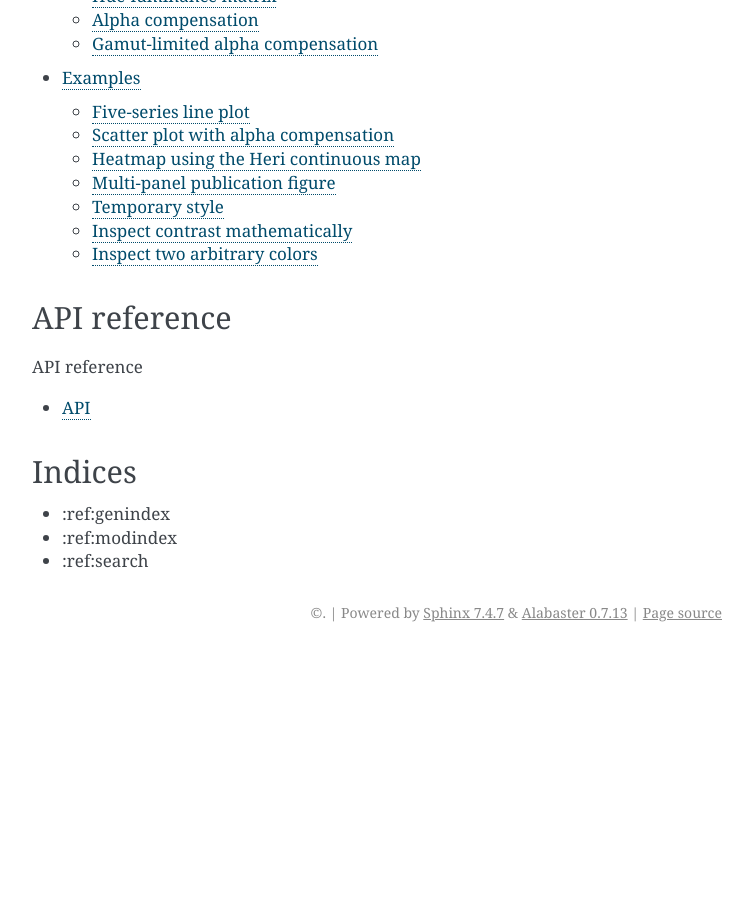
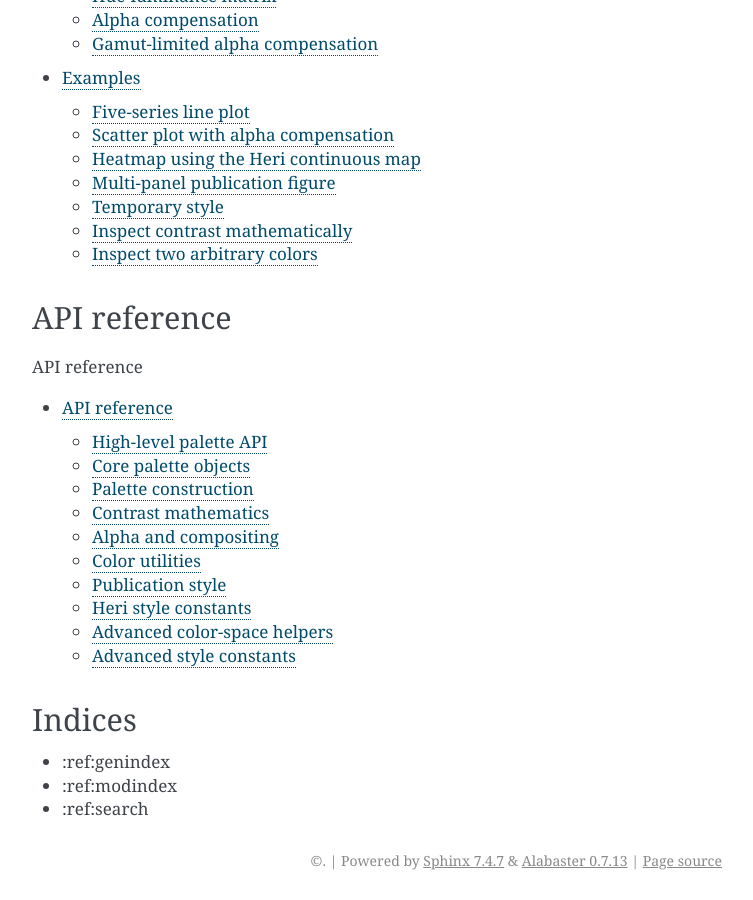
Before and after one commit to heri-espino/Colors, a Sphinx documentation site: the page built from docs/source/index.rst, in a window 1280 px wide and 900 px high, scrolled down 1249 px. Shown: the whole window, without its empty margins (388-1141 px from the left). Built offline with Sphinx 7.4.7, drawn with Linux system fonts in a browser that asks for light colours; before the commit the page ends 1901 px from its top, so only the background shows below that; some of the changed lines change nothing that is shown.

Commit message:
Document complete public and advanced API

```diff
--- a/docs/source/api.rst
+++ b/docs/source/api.rst
@@ -1,14 +1,126 @@
-API
-===
+API reference
+=============
 
-.. automodule:: contrastcolors
+This reference documents the public API first, followed by lower-level module
+helpers intended for advanced use.
+
+High-level palette API
+----------------------
+
+.. autofunction:: contrastcolors.color_palette
+
+.. autofunction:: contrastcolors.contrast_palette
+
+.. autofunction:: contrastcolors.show_palette
+
+Core palette objects
+--------------------
+
+.. autoclass:: contrastcolors.ColorCell
    :members:
 
-.. automodule:: contrastcolors.palette
+.. autoclass:: contrastcolors.RenderedColor
    :members:
 
-.. automodule:: contrastcolors.alpha
+.. autoclass:: contrastcolors.Palette
+   :members:
+   :special-members: __len__, __getitem__
+
+.. autoclass:: contrastcolors.ContrastGrid
+   :members:
+   :special-members: __getitem__
+
+Palette construction
+--------------------
+
+.. autofunction:: contrastcolors.color_for_luminance
+
+.. autofunction:: contrastcolors.contrast_grid
+
+Contrast mathematics
+--------------------
+
+.. autofunction:: contrastcolors.luminance_ladder
+
+.. autofunction:: contrastcolors.luminance_contrast
+
+.. autofunction:: contrastcolors.relative_luminance
+
+.. autofunction:: contrastcolors.contrast_ratio
+
+Alpha and compositing
+---------------------
+
+.. autoclass:: contrastcolors.AlphaCompensation
    :members:
 
-.. automodule:: contrastcolors.contrast
-   :members:
+.. autofunction:: contrastcolors.composite
+
+.. autofunction:: contrastcolors.compensate_alpha
+
+.. autofunction:: contrastcolors.minimum_alpha
+
+Color utilities
+---------------
+
+.. autofunction:: contrastcolors.to_rgb
+
+.. autofunction:: contrastcolors.to_hex
+
+.. autofunction:: contrastcolors.srgb_to_oklab
+
+.. autofunction:: contrastcolors.delta_e_ok
+
+Publication style
+-----------------
+
+.. autofunction:: contrastcolors.set_style
+
+.. autofunction:: contrastcolors.style_context
+
+.. autofunction:: contrastcolors.save_figure
+
+.. autofunction:: contrastcolors.panel_label
+
+.. autofunction:: contrastcolors.available_styles
+
+Heri style constants
+--------------------
+
+.. autodata:: contrastcolors.HERI_PALETTE
+   :annotation:
+
+.. autodata:: contrastcolors.HERI_NEUTRAL
+   :annotation:
+
+.. autodata:: contrastcolors.HERI_IRIDESCENT_HEX
+   :annotation:
+
+.. autodata:: contrastcolors.HERI_CMAP
+   :annotation:
+
+Advanced color-space helpers
+----------------------------
+
+These functions live in the contrastcolors.color_spaces module. They are useful
+for implementing custom palette algorithms or diagnostics, but are not all
+re-exported at the package root.
+
+.. autofunction:: contrastcolors.color_spaces.srgb_to_linear
+
+.. autofunction:: contrastcolors.color_spaces.linear_to_srgb
+
+.. autofunction:: contrastcolors.color_spaces.oklch_to_linear_srgb
+
+.. autofunction:: contrastcolors.color_spaces.in_srgb_gamut
+
+Advanced style constants
+------------------------
+
+These are implementation-facing values from contrastcolors.style.
+
+.. autodata:: contrastcolors.style.HERI_BAD_DATA_COLOR
+   :annotation:
+
+.. autodata:: contrastcolors.style.HERI_SAVEFIG_KWARGS
+   :annotation:
```
